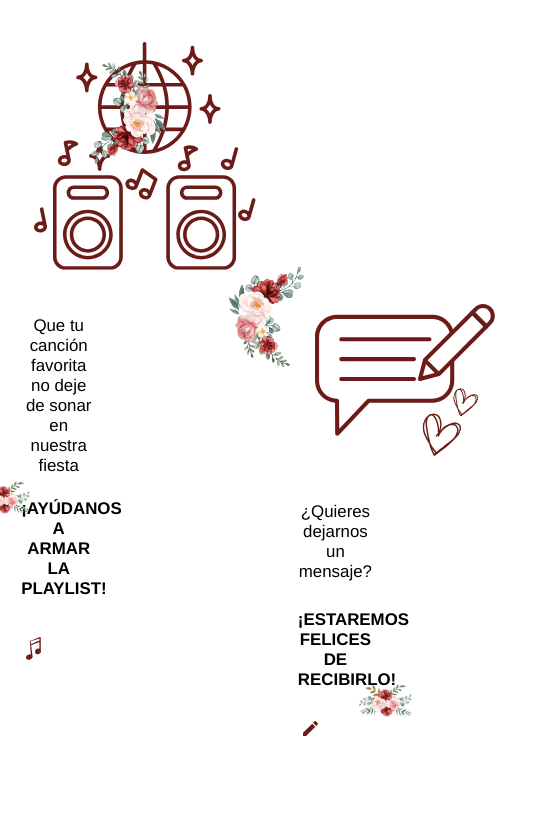
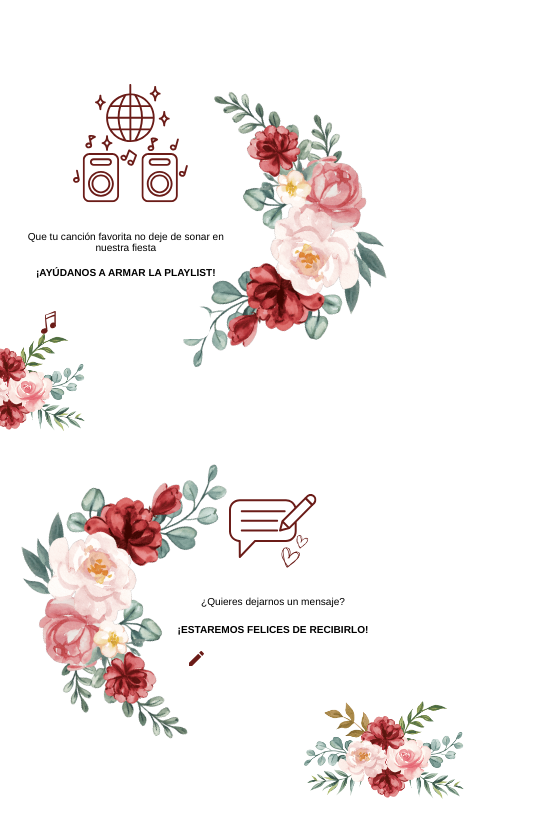
Before and after one commit to daniel7lizarazo/wedding-card, an Astro site: page /MusicaMensaje in a window 390 px wide. Shown: the whole page, 536 px wide, since content can reach past the window. Built offline with nearby package versions, Linux system fonts and the light colour scheme; Astro itself is replaced by a stand-in of ours.

Commit message:
Mensaje y musica mibile

```diff
--- a/src/pages/MusicaMensaje.astro
+++ b/src/pages/MusicaMensaje.astro
@@ -81,14 +81,18 @@
     </div>
 </div>
 
+<div class="container-deco-grande-musica">
     <picture class="deco-grande deco-grande-musica">
         <source srcset="/img/DecoGrandeMusicaMensaje.png">
         <img src="/img/DecoGrandeMusicaMensaje.png" alt="Decoracion Floral">
     </picture>
+</div>
+<div class="container-deco-peque-musica">
     <picture class="deco-peque deco-peque-musica">
         <source srcset="/img/DecoPequeMusicaMensaje.png">
         <img src="/img/DecoPequeMusicaMensaje.png" alt="Decoracion Floral">
     </picture>
+</div>
 
 <div class="seccion-mensaje">
     <svg class="icono-mensaje-sobre" version="1.1" viewBox="0 0 178.6 150.85" xmlns="http://www.w3.org/2000/svg">
@@ -197,10 +201,12 @@
     <source srcset="/img/DecoGrandeMusicaMensaje.png">
     <img src="/img/DecoGrandeMusicaMensaje.png" alt="Decoracion Floral">
 </picture>
+<div class="container-deco-peque-mensaje">
     <picture class="deco-peque deco-peque-mensaje">
         <source srcset="/img/DecoPequeMusicaMensaje.png">
         <img src="/img/DecoPequeMusicaMensaje.png" alt="Decoracion Floral">
     </picture>
+</div>
 
 <style>
     .seccion-musica{
@@ -234,9 +240,16 @@
         width: 22vw;
 		object-fit: cover;
     }
-    .deco-grande-musica{
+
+    .container-deco-grande-musica{
+        position: absolute;
         left: 19vw;
         top: 7.5vh;
+        width: 25vw;
+        height: 26vw;
+    }
+    .deco-grande-musica{
+        position: relative;
     }
     .deco-grande-musica img{
         rotate: -27deg;
@@ -249,20 +262,28 @@
         rotate: 155deg;
     }
 
-    .deco-peque {
-        position: absolute;
-    }
     .deco-peque img{
 		width: 15vw;
 		object-fit: cover;
     }
 
+    .container-deco-peque-musica{
+        position: absolute;
+        top: 57vh;
+        left: 0px;
+    }
     .deco-peque-musica{
-        top: 57vh;
+        position: relative;
         left: -6vw;
     }
+
+    .container-deco-peque-mensaje{
+        position: absolute;
+        top: 81vh;
+        right: 0px;
+    }
     .deco-peque-mensaje{
-        top: 81vh;
+        position: relative;
         right: -7vw;
     }
 
@@ -317,6 +338,7 @@
     }
 
     .ingreso-cancion {
+        z-index: 1;
         position: relative;
         top: 5%;
         left: 18%;
@@ -343,6 +365,7 @@
     }
 
     .ingreso-mensaje {
+        z-index: 1;
         position: relative;
         top: 15%;
         left: 35%;
@@ -371,4 +394,118 @@
         outline-offset: -3px;
     }
 
+	@media (max-width: 430px){
+        .seccion-musica{
+            top: 10vh;
+            height: 35vh;
+            width: 75vw;
+            border: solid 3px var(--accent);
+            border-left: none;
+        }
+
+        .seccion-mensaje{
+            top: 55vh;
+            height: 35vh;
+            width: 75vw;
+            border: solid 3px var(--accent);
+            border-right: none;
+        }
+
+        .deco-grande img{
+            width: 60vw;
+        }
+        .container-deco-grande-musica{
+            left: 35vw;
+            top: 11vh;
+            width: 64vw;
+            height: 70.5vw;
+        }
+        .deco-grande-mensaje{
+            right: 31vw;
+            top: 56vh;
+        }
+
+        .deco-peque img{
+            width: 45vw;
+        }
+
+        .container-deco-peque-musica{
+            z-index: 2;
+            top: 39.4vh;
+        }
+        .deco-peque-musica{
+            left: -19vw;
+        }
+
+        .container-deco-peque-mensaje{
+            z-index: 2;
+            top: 83vh;
+        }
+        .deco-peque-mensaje{
+            right: -23vw;
+        }
+
+        .icono-disco-musica{
+            left: 25%;
+            height: 40%;
+        }
+        .icono-mensaje-sobre{
+            height: 25%;
+        }
+
+        .subtitulo {
+            font-size: 1.2vh;
+            width: 70%;
+        }
+        .titulo {
+            font-size: 1.2vh;
+            width: 70%;
+        }
+
+        .ingreso-cancion {
+            top: 8%;
+            left: 13%;
+            width: 80vw;
+        }
+        .ingreso-cancion svg {
+            top: 13%;
+            left: 1%;
+            width: 15px;
+        }
+        .ingreso-cancion input {
+            width: 45%;
+            height: 30px;
+        }
+        .ingreso-cancion input:focus {
+            outline: solid 2px var(--third);
+            outline-offset: -4px;
+        }
+
+        .ingreso-mensaje {
+            top: 13%;
+            left: 30%;
+            width: 90vw;
+        }
+        .ingreso-mensaje svg {
+            position: absolute;
+            top: 6%;
+            left: 1%;
+            width: 15px;
+        }
+        .ingreso-mensaje textarea {
+            resize: none;
+            width: 40%;
+            height: 16vw;
+            padding-top: 6px;
+            padding-right: 8px;
+            border: none;
+            border-radius: 10px;
+            padding-left: 25px;
+        }
+        .ingreso-mensaje textarea:focus {
+            outline: solid 2px var(--third);
+            outline-offset: -3px;
+        }
+    }
+
 </style>
```
Also changed, not shown: src/layouts/Layout.astro (+13 -0 lines), src/pages/index.astro (+2 -12 lines). Lines whose indentation alone changed are shown as unchanged.
